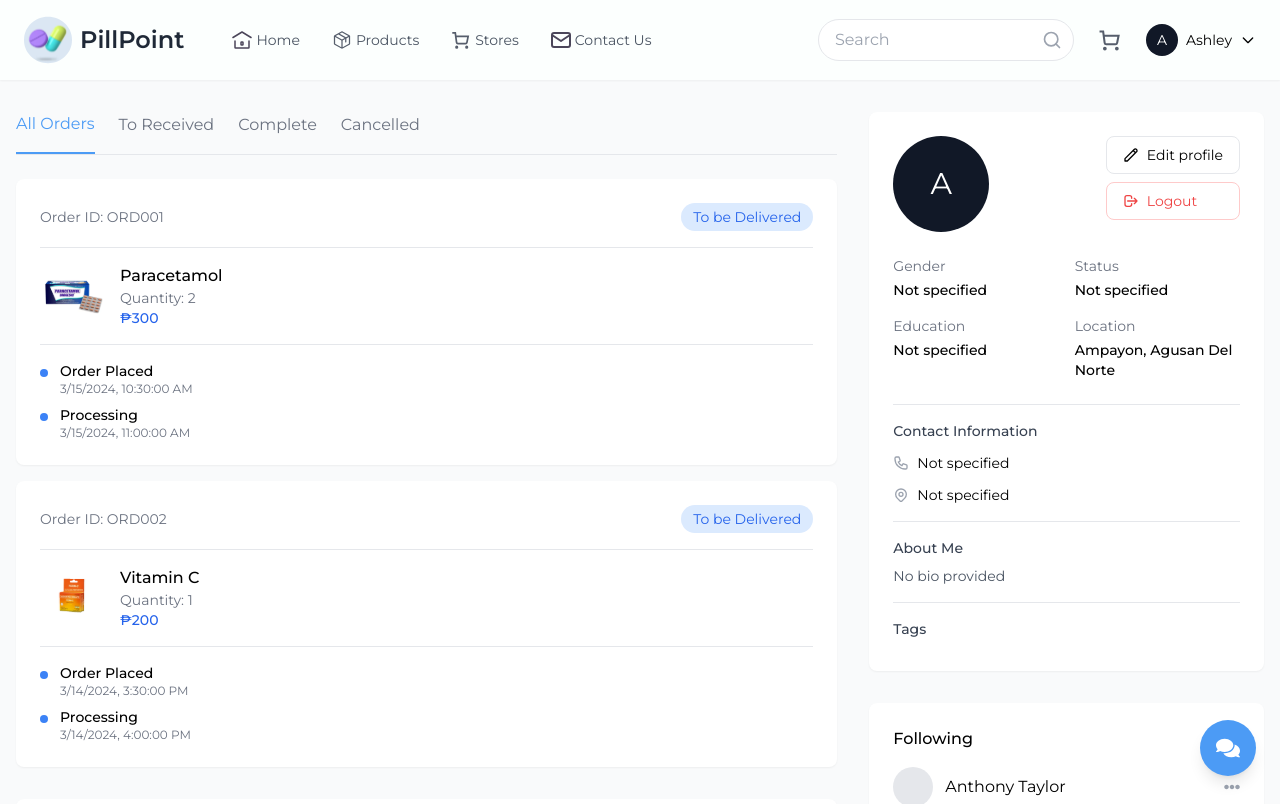
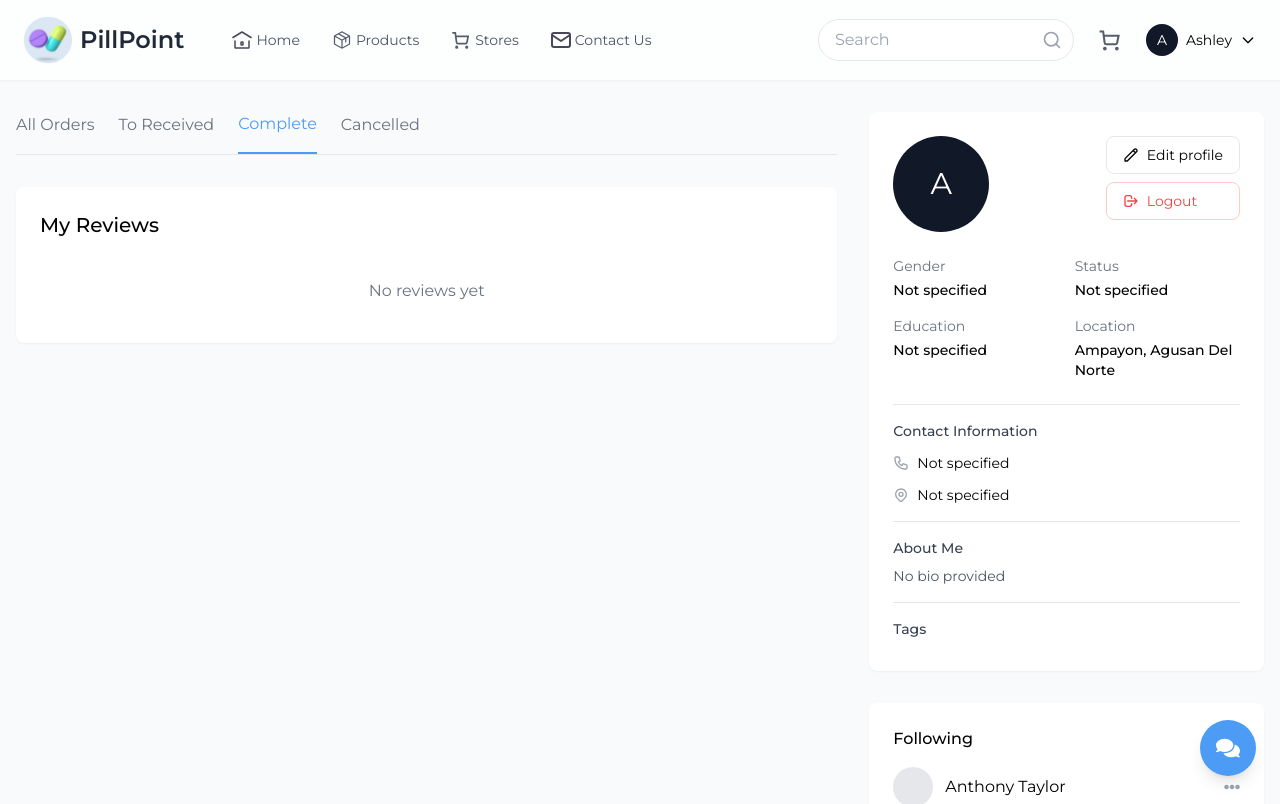
Before and after one commit to dedoms12/114, a React (Vite) app: page /user-profile in a window 1280 px wide. Shown: the top 804 px of the page. Built offline with nearby package versions, Linux system fonts and the light colour scheme.

Commit message:
improve order flow

```diff
--- a/src/page/Client/_components/context/OrderContext.jsx
+++ b/src/page/Client/_components/context/OrderContext.jsx
@@ -3,45 +3,7 @@ import React, { createContext, useContext, useState } from 'react';
 const OrderContext = createContext();
 
 export const OrderProvider = ({ children }) => {
-  const [orders, setOrders] = useState([
-    {
-      id: 1,
-      orderCode: "ORD001",
-      status: "To be Delivered",
-      items: [
-        {
-          id: 1,
-          name: "Paracetamol",
-          quantity: 2,
-          price: 150,
-          image: "/images/Client/order-sample/imagecare.svg"
-        }
-      ],
-      trackingHistory: [
-        { status: "Order Placed", date: "2024-03-15T10:30:00" },
-        { status: "Processing", date: "2024-03-15T11:00:00" }
-      ]
-    },
-    {
-      id: 2,
-      orderCode: "ORD002",
-      status: "To be Delivered",
-      items: [
-        {
-          id: 2,
-          name: "Vitamin C",
-          quantity: 1,
-          price: 200,
-          image: "/images/Client/order-sample/image1stbatch.svg"
-        }
-      ],
-      trackingHistory: [
-        { status: "Order Placed", date: "2024-03-14T15:30:00" },
-        { status: "Processing", date: "2024-03-14T16:00:00" }
-      ]
-    },
-    // Add completed and cancelled orders similarly
-  ]);
+  const [orders, setOrders] = useState([]);
   const [currentUser, setCurrentUser] = useState({
     name: 'Ashley',
     location: 'Ampayon, Agusan Del Norte',
@@ -65,24 +27,41 @@ export const OrderProvider = ({ children }) => {
     setOrders(prev => [newOrder, ...prev]);
   };
 
-  const updateOrderStatus = (orderId, newStatus) => {
-    setOrders(prev =>
-      prev.map(order => {
+  const updateOrderStatus = async (orderId, newStatus) => {
+    try {
+      // Find the order first
+      const orderExists = orders.some(order => order.id === orderId);
+      if (!orderExists) {
+        throw new Error('Order not found');
+      }
+
+      // Update orders state
+      setOrders(prevOrders =>
+        prevOrders.map(order => {
           if (order.id === orderId) {
-          const newTrackingEntry = {
+            const updatedOrder = {
+              ...order,
+              status: newStatus,
+              trackingHistory: [
+                ...order.trackingHistory,
+                {
                   status: newStatus,
                   date: new Date().toISOString(),
                   description: getStatusDescription(newStatus)
+                }
+              ]
             };
-          return {
-            ...order,
-            status: newStatus,
-            trackingHistory: [...order.trackingHistory, newTrackingEntry]
-          };
+            return updatedOrder;
           }
           return order;
         })
       );
+
+      return true;
+    } catch (error) {
+      console.error('Error updating order status:', error);
+      return false;
+    }
   };
 
   const getStatusDescription = (status) => {
--- a/src/page/Client/order-check/check.jsx
+++ b/src/page/Client/order-check/check.jsx
@@ -1,4 +1,4 @@
-import React, { useState } from 'react';
+import React, { useState, useEffect } from 'react';
 import { useLocation, useNavigate } from 'react-router-dom';
 import NavBar from '../_components/navbar';
 import { toast } from 'react-toastify';
@@ -8,38 +8,98 @@ import { useOrders } from '../_components/context/OrderContext';
 const OrderConfirmation = () => {
   const location = useLocation();
   const navigate = useNavigate();
-  const [selectedProduct, setSelectedProduct] = useState(null);
-  const [isReviewModalOpen, setIsReviewModalOpen] = useState(false);
+  const { orders, updateOrderStatus } = useOrders();
+  const [orderDetails, setOrderDetails] = useState(null);
   const [isSuccessModalOpen, setIsSuccessModalOpen] = useState(false);
-  const { orderDetails } = location.state || {};
-  const { updateOrderStatus } = useOrders();
+  const [showConfirmButton, setShowConfirmButton] = useState(false);
 
-  const handleReceived = () => {
-    updateOrderStatus(orderDetails.id, 'Completed');
+  useEffect(() => {
+    if (location.state?.orderDetails) {
+      const order = location.state.orderDetails;
+      setOrderDetails(order);
+      setShowConfirmButton(location.state?.fromUserProfile || false);
+    }
+  }, [location.state]);
+
+  const handleReceived = async () => {
+    if (!orderDetails?.id) {
+      toast.error('Order details not found');
+      return;
+    }
+
+    try {
+      // Find the current order in orders array
+      const currentOrder = orders.find(o => o.id === orderDetails.id);
+      if (!currentOrder) {
+        throw new Error('Order not found');
+      }
+
+      // Update order status
+      const success = await updateOrderStatus(orderDetails.id, 'Completed');
+      if (!success) {
+        throw new Error('Failed to update order status');
+      }
+
+      // Update local state
+      setOrderDetails(prev => ({
+        ...prev,
+        status: 'Completed',
+        trackingHistory: [
+          ...prev.trackingHistory,
+          {
+            status: 'Completed',
+            date: new Date().toISOString(),
+            description: 'Order has been delivered successfully'
+          }
+        ]
+      }));
+
+      toast.success('Order received successfully!');
       setIsSuccessModalOpen(true);
-    toast.success('Order received successfully!', {
-      position: "top-right",
-      autoClose: 2000,
-    });
+
+    } catch (error) {
+      console.error('Error in handleReceived:', error);
+      toast.error('Failed to update order status. Please try again.');
+    }
   };
 
-  const handleCancel = () => {
+  const handleCancel = async () => {
     const confirmed = window.confirm('Are you sure you want to cancel this order?');
     if (confirmed) {
-      updateOrderStatus(orderDetails.id, 'Cancelled');
+      try {
+        const success = await updateOrderStatus(orderDetails.id, 'Cancelled');
+
+        if (!success) {
+          throw new Error('Failed to cancel order');
+        }
+
         toast.info('Order cancelled successfully', {
           position: "top-right",
           autoClose: 2000,
         });
-      setTimeout(() => {
-        navigate('/user-profile');
-      }, 2000);
+
+        navigate('/user-profile', {
+          state: {
+            activeTab: 'Cancelled',
+            cancelledOrderId: orderDetails.id
+          }
+        });
+      } catch (error) {
+        toast.error('Failed to cancel order');
+        console.error('Error cancelling order:', error);
+      }
     }
   };
 
   const handleNavigateToReview = () => {
     setIsSuccessModalOpen(false);
-    navigate('/user-profile');
+    navigate('/user-profile', {
+      state: {
+        justCompleted: true,
+        completedOrderId: orderDetails.id,
+        activeTab: 'Complete'
+      }
+    });
   };
 
   const getDeliveryTime = (shippingType) => {
@@ -197,11 +257,24 @@ const OrderConfirmation = () => {
             Cancel Order
           </button>
           <button
+            onClick={() => navigate('/user-profile', {
+              state: {
+                activeTab: 'All Orders',
+                trackingOrderId: orderDetails.id
+              }
+            })}
+            className="bg-white border border-[#4C9BF5] text-[#4C9BF5] px-8 py-3 rounded-md hover:bg-blue-50 transition-colors"
+          >
+            Track Order
+          </button>
+          {showConfirmButton && (
+            <button
               onClick={handleReceived}
               className="bg-[#4C9BF5] text-white px-8 py-3 rounded-md hover:bg-blue-600 transition-colors"
             >
               Confirm Receipt
             </button>
+          )}
         </div>
       </div>
 
--- a/src/page/Client/user-profile/user-profile.jsx
+++ b/src/page/Client/user-profile/user-profile.jsx
@@ -1,5 +1,5 @@
-import React, { useState } from 'react';
-import { useNavigate } from 'react-router-dom';
+import React, { useState, useEffect } from 'react';
+import { useNavigate, useLocation } from 'react-router-dom';
 import NavBar from '../_components/navbar';
 import { useOrders } from '../_components/context/OrderContext';
 import { FaEllipsisH } from 'react-icons/fa';
@@ -11,21 +11,80 @@ import { toast } from 'react-hot-toast';
 
 const UserProfile = () => {
   const navigate = useNavigate();
+  const location = useLocation();
   const { orders, currentUser, setCurrentUser } = useOrders();
-  const [activeTab, setActiveTab] = useState('All Orders');
+  const [activeTab, setActiveTab] = useState('Complete');
   const [isEditModalOpen, setIsEditModalOpen] = useState(false);
   const [isReviewModalOpen, setIsReviewModalOpen] = useState(false);
   const [selectedProduct, setSelectedProduct] = useState(null);
   const [userReviews, setUserReviews] = useState([]);
+  const [justCompletedOrder, setJustCompletedOrder] = useState(null);
 
   const tabs = ["All Orders", "To Received", "Complete", "Cancelled"];
+
+  useEffect(() => {
+    // Handle active tab from navigation state
+    if (location.state?.activeTab) {
+      setActiveTab(location.state.activeTab);
+    }
+
+    // Handle completed order
+    if (location.state?.justCompleted) {
+      setActiveTab('Complete');
+      const completedOrder = orders.find(
+        order => order.id === location.state.completedOrderId
+      );
+      if (completedOrder) {
+        setJustCompletedOrder(completedOrder);
+        setTimeout(() => {
+          const orderElement = document.getElementById(`order-${completedOrder.id}`);
+          if (orderElement) {
+            orderElement.scrollIntoView({ behavior: 'smooth' });
+          }
+        }, 100);
+      }
+    }
+
+    // Handle cancelled order
+    if (location.state?.cancelledOrderId) {
+      const cancelledOrder = orders.find(
+        order => order.id === location.state.cancelledOrderId
+      );
+      if (cancelledOrder) {
+        scrollToOrder(cancelledOrder.id);
+      }
+    }
+
+    // Handle order tracking
+    if (location.state?.trackingOrderId) {
+      const trackedOrder = orders.find(
+        order => order.id === location.state.trackingOrderId
+      );
+      if (trackedOrder) {
+        scrollToOrder(trackedOrder.id);
+      }
+    }
+  }, [location.state, orders]);
+
+  // Helper function for scrolling to orders
+  const scrollToOrder = (orderId) => {
+    setTimeout(() => {
+      const orderElement = document.getElementById(`order-${orderId}`);
+      if (orderElement) {
+        orderElement.scrollIntoView({ behavior: 'smooth' });
+      }
+    }, 100);
+  };
 
   const filterOrders = () => {
     switch (activeTab) {
       case 'To Received':
         return orders.filter(order => order.status === 'To be Delivered');
       case 'Complete':
-        return orders.filter(order => order.status === 'Completed');
+        return orders.filter(order =>
+          order.status === 'Completed' ||
+          order.id === location.state?.completedOrderId
+        );
       case 'Cancelled':
         return orders.filter(order => order.status === 'Cancelled');
       default:
@@ -63,8 +122,15 @@ const UserProfile = () => {
 
   const handleOrderClick = (order) => {
     if (order.status === 'To be Delivered') {
+      const enhancedOrder = {
+        ...order,
+        trackingHistory: order.trackingHistory || []
+      };
       navigate('/order-confirmation', {
-        state: { orderDetails: order }
+        state: {
+          orderDetails: enhancedOrder,
+          fromUserProfile: true
+        }
       });
     }
   };
@@ -84,9 +150,11 @@ const UserProfile = () => {
       name: product.name,
       category: product.category || 'general',
       image: product.image,
+      orderId: justCompletedOrder?.id
     };
     setSelectedProduct(enhancedProduct);
     setIsReviewModalOpen(true);
+    setJustCompletedOrder(null);
   };
 
   const handleReviewSubmit = (reviewData) => {
@@ -133,7 +201,7 @@ const UserProfile = () => {
           </p>
         </div>
       </div>
-      {order.status === 'Completed' && (
+      {(order.status === 'Completed' || order.id === location.state?.completedOrderId) && (
         <button
           onClick={() => handleReviewClick(item)}
           className="px-4 py-2 text-sm bg-[#4C9BF5] text-white rounded-md hover:bg-blue-600"
@@ -310,9 +378,10 @@ const UserProfile = () => {
               {filterOrders().map((order) => (
                 <div
                   key={order.id}
+                  id={`order-${order.id}`}
                   className={`bg-white rounded-lg p-6 shadow-sm cursor-pointer transition-all duration-200 ${
                     order.status === 'To be Delivered' ? 'hover:shadow-md' : ''
-                  }`}
+                  } ${justCompletedOrder?.id === order.id ? 'ring-2 ring-blue-500' : ''}`}
                   onClick={() => handleOrderClick(order)}
                 >
                   <div className="border-b pb-4 mb-4">
```
Lines whose indentation alone changed are shown as unchanged.
